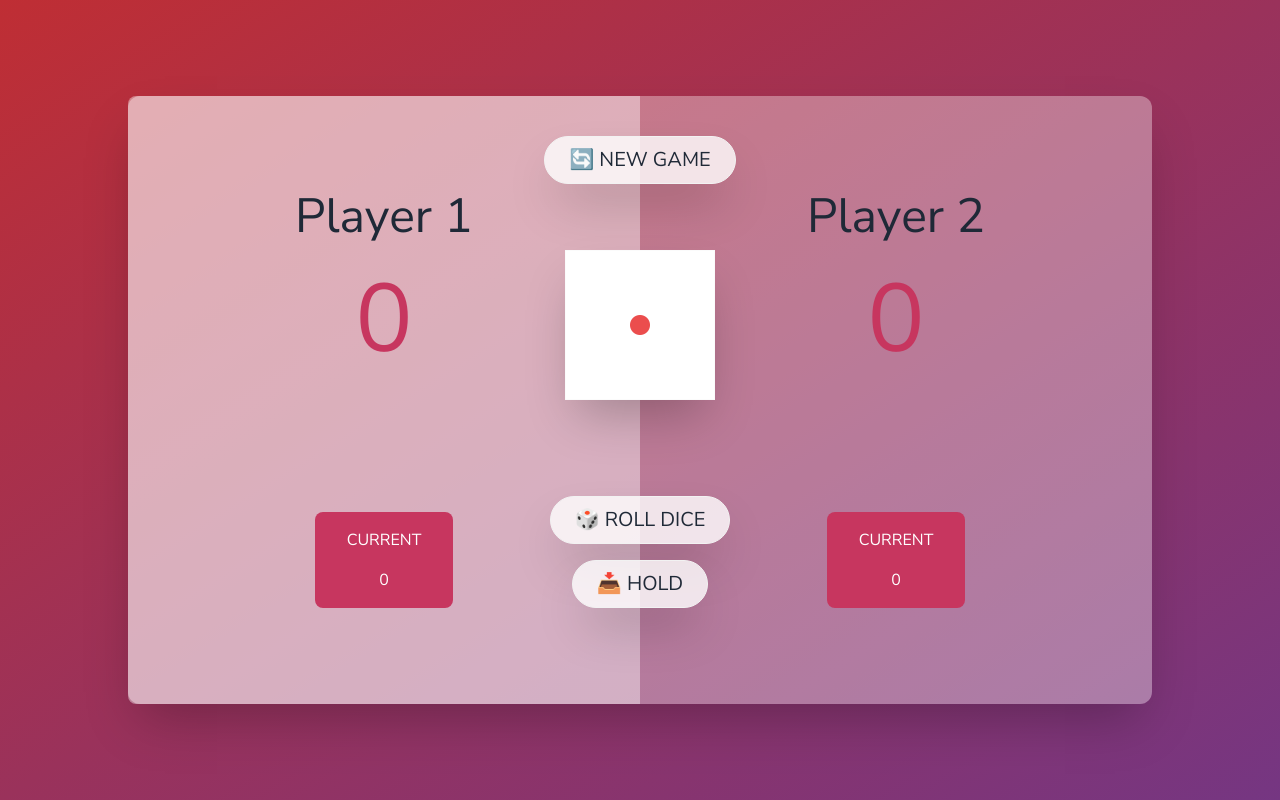
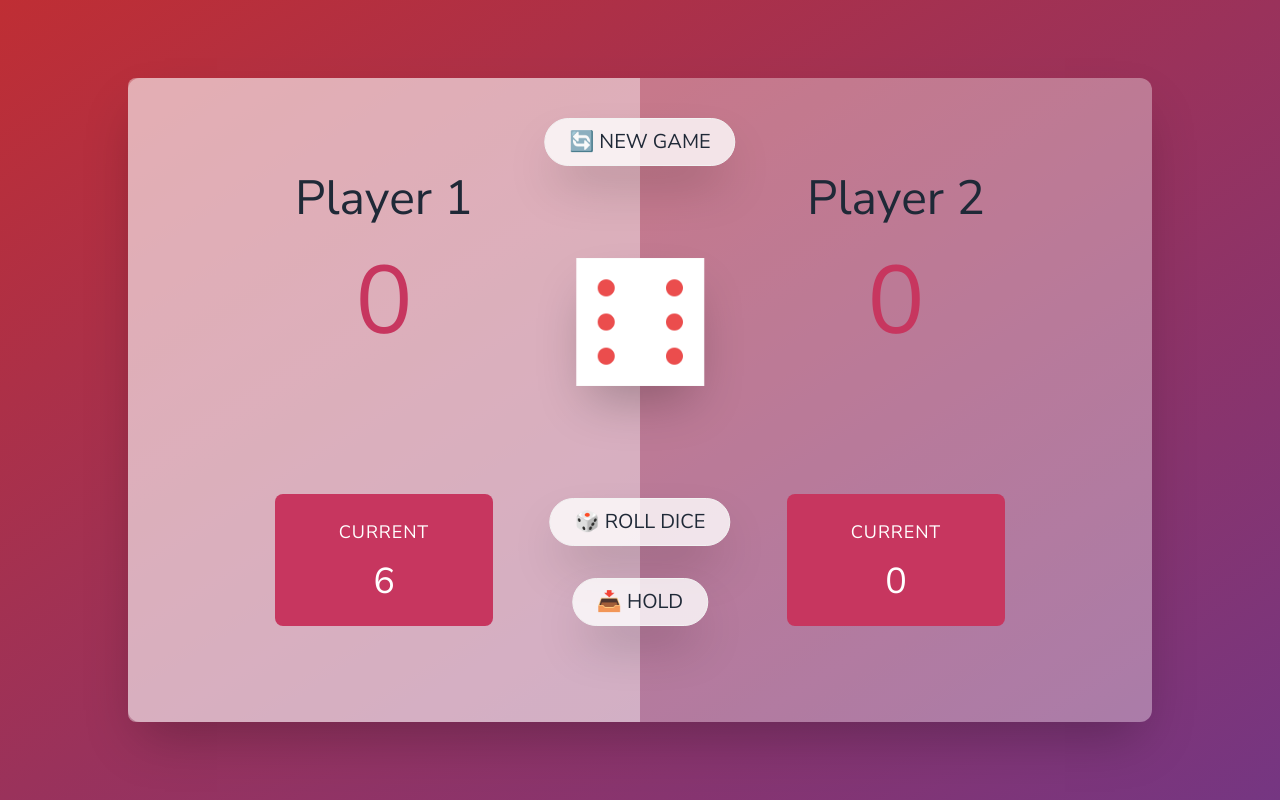
Before and after one commit to CodeWizard-AB/Pig-Game-JS, a website: page index.html in a window 1280 px wide. Both pictures are taken after a click on the button "🎲 ROLL DICE". Drawn offline with Linux system fonts and the light colour scheme.

Commit message:
project restart

```diff
--- a/JS/script.js
+++ b/JS/script.js
@@ -0,0 +1,49 @@
+"use strict";
+
+// ? ELEMENTS SELECTION -
+
+const btnContainer = document.querySelector(".btn-container");
+const playerScore1 = document.querySelector("#player--1");
+const playerScore2 = document.querySelector("#player--2");
+
+let scores, activePlayer, current;
+
+// ? EVENT HANDLERS | FUNCTIONS -
+
+current = 0;
+activePlayer = 1;
+scores = [0, 0];
+
+btnContainer.addEventListener("click", function (e) {
+	if (e.target.classList.contains("btn-new")) {
+	}
+
+	// * ROLL BUTTON -
+	if (e.target.classList.contains("btn-roll")) {
+		const randomDice = Math.floor(Math.random() * 6) + 1;
+		const diceImg = document.querySelector(".dice");
+		diceImg.src = `Images/dice-${randomDice}.png`;
+
+		if (randomDice === 1) {
+			current = 0;
+			document
+				.querySelector(`#player-${activePlayer}`)
+				.classList.remove("player--active");
+			document.querySelector(`.player--${activePlayer}`).textContent = current;
+			activePlayer = activePlayer === 1 ? 2 : 1;
+			document
+				.querySelector(`#player-${activePlayer}`)
+				.classList.add("player--active");
+		} else {
+			current += randomDice;
+			document.querySelector(`.player--${activePlayer}`).textContent = current;
+		}
+	}
+
+	// * BUTTON HOLD -
+	if (e.target.classList.contains("btn-hold")) {
+		scores[activePlayer - 1] += current;
+		document.querySelector(`#player--${activePlayer}`).textContent =
+			scores[activePlayer - 1];
+	}
+});
--- a/index.html
+++ b/index.html
@@ -23,27 +23,27 @@
 		<main
 			class="container max-w-screen-lg grid grid-cols-2 text-center rounded-xl shadow-2xl bg-[#ffffff59] *:py-24 relative"
 		>
-			<section class="container player--active rounded-l-lg">
+			<section class="container player--active rounded-l-lg" id="player-1">
 				<h1 class="player--heading">Player 1</h1>
-				<p class="player--score">0</p>
+				<p class="player--score" id="player--1">0</p>
 				<div class="player--current">
 					<p>Current</p>
-					<p>0</p>
+					<p class="player--1">0</p>
 				</div>
 			</section>
-			<section class="container rounded-r-lg">
+			<section class="container rounded-r-lg" id="player-2">
 				<h1 class="player--heading">Player 2</h1>
-				<p class="player--score">0</p>
+				<p class="player--score" id="player--2">0</p>
 				<div class="player--current">
-					<p >Current</p>
-					<p>0</p>
+					<p>Current</p>
+					<p class="player--2">0</p>
 				</div>
 			</section>
 			<section
-				class="absolute left-1/2 h-full -translate-x-1/2 flex flex-col gap-4 *:rounded-full *:text-xl *:font-normal py-0 *:w-max *:mx-auto *:uppercase *:px-6"
+				class="absolute left-1/2 h-full -translate-x-1/2 flex flex-col gap-8 *:rounded-full *:text-xl *:font-normal py-0 *:w-max *:mx-auto *:uppercase *:px-6 btn-container"
 			>
 				<button
-					class="btn bg-white/80 hover:bg-white/80 mb-auto -mt-14 shadow-2xl"
+					class="btn btn-new bg-white/80 hover:bg-white/80 mb-auto -mt-14 shadow-2xl"
 				>
 					🔄 New game
 				</button>
@@ -51,13 +51,13 @@
 					<img
 						src="Images/dice-1.png"
 						alt="Dice"
-						class="w-1/2 m-auto -translate-y-20 shadow-2xl"
+						class="w-32 m-auto -translate-y-20 shadow-2xl dice"
 					/>
 				</figure>
-				<button class="btn bg-white/80 hover:bg-white/80 shadow-2xl">
+				<button class="btn bg-white/80 hover:bg-white/80 shadow-2xl btn-roll">
 					🎲 Roll dice
 				</button>
-				<button class="btn bg-white/80 hover:bg-white/80 shadow-2xl">
+				<button class="btn bg-white/80 hover:bg-white/80 shadow-2xl btn-hold">
 					📥 Hold
 				</button>
 			</section>
--- a/src/tailwind.css
+++ b/src/tailwind.css
@@ -16,7 +16,7 @@
 	}
 
 	.player--current {
-		@apply py-4 px-8 bg-[#c7365f] text-white flex flex-col gap-4 w-max m-auto rounded-lg uppercase font-normal first:text-blue-500;
+		@apply py-6 px-16 bg-[#c7365f] text-white flex flex-col gap-4 w-max m-auto rounded-lg uppercase font-normal last:*:text-4xl first:*:text-lg first:*:tracking-wider;
 	}
 }
 
```
Also changed, not shown: CSS/style.css.
